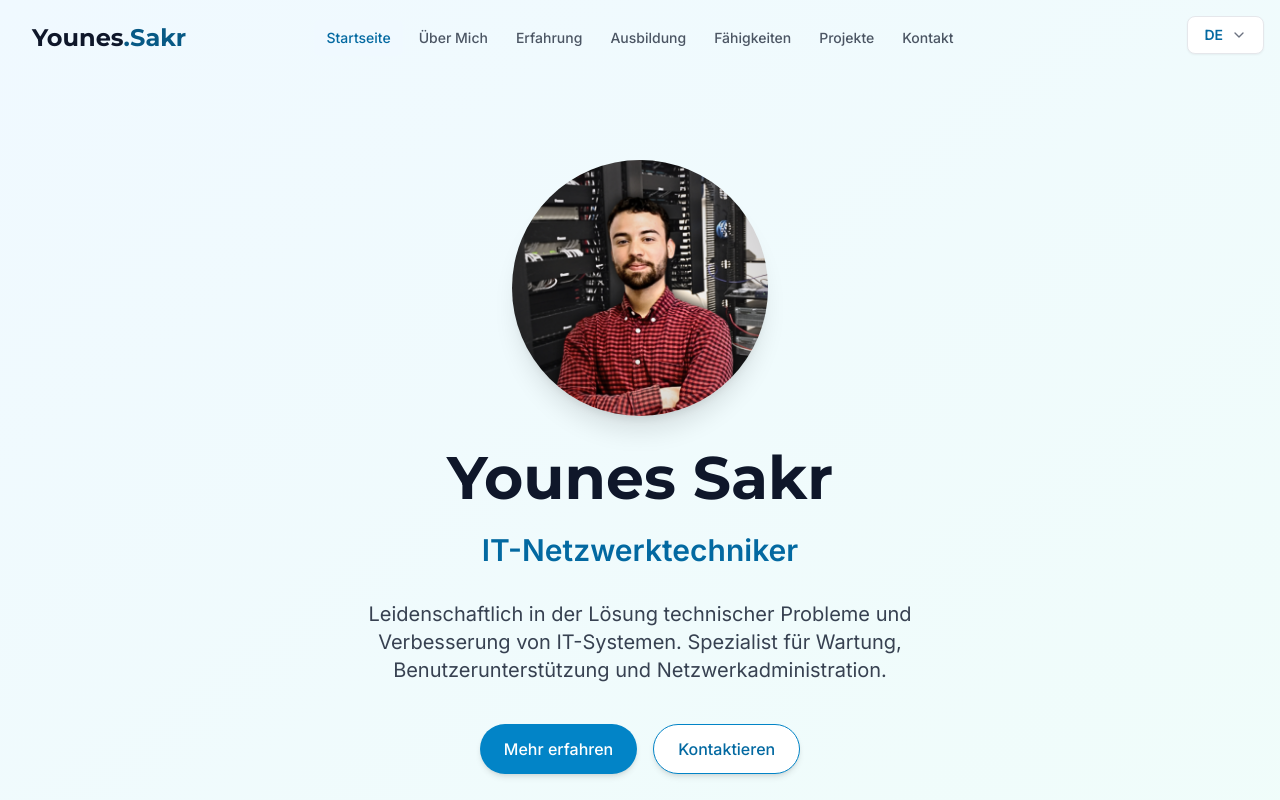
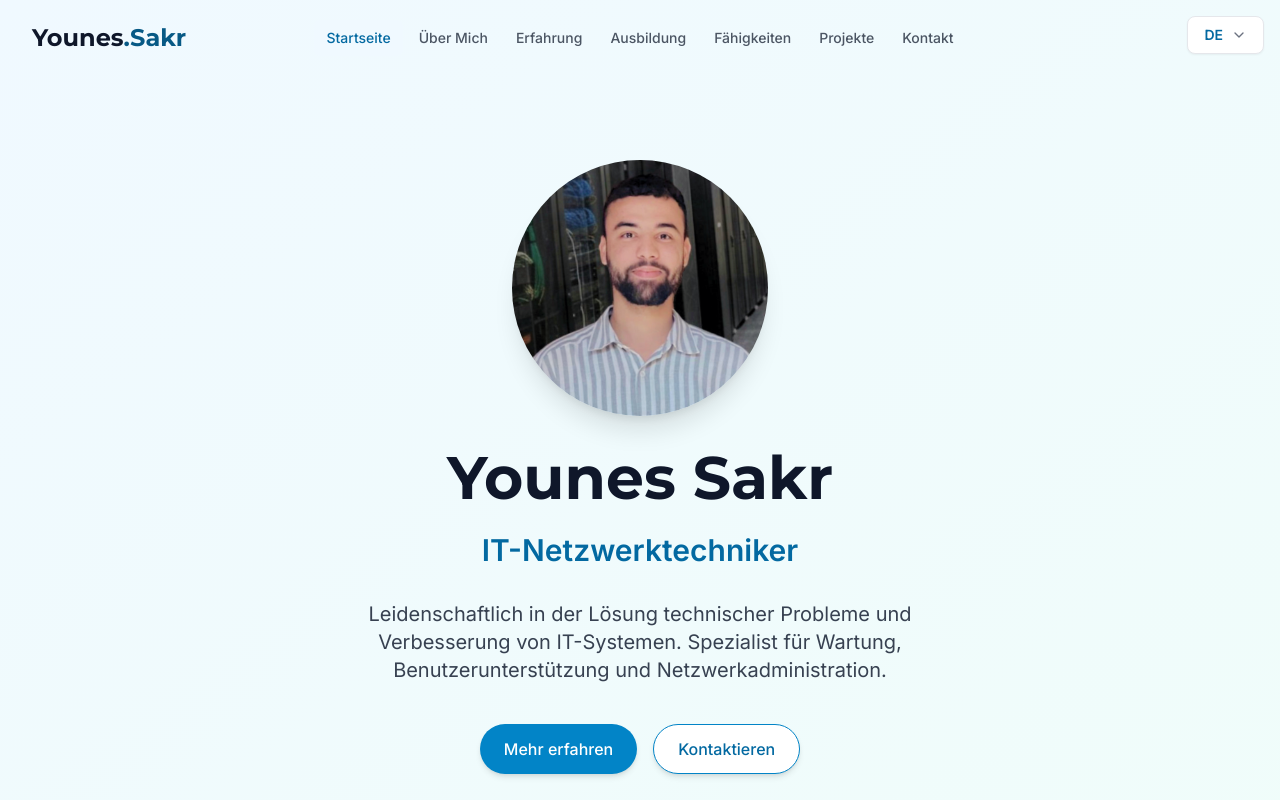
Before and after one commit to Younessakr/Younes.sakr, a React (Vite) app: page / in a window 1280 px wide. Shown: the top 800 px of the page. Built offline with nearby package versions, Linux system fonts and the light colour scheme.

Commit message:
Update website content

```diff
--- a/src/data/imagesData.ts
+++ b/src/data/imagesData.ts
@@ -1,7 +1,7 @@
 // All image URLs stored here for easy management and control
 
 export const profileImages = {
-  hero: "/MEE.png", // 📸 PROFILE IMAGE: Replace with your profile photo (recommended: 400x400px)
+  hero: "/MEE.PNG", // 📸 PROFILE IMAGE: Replace with your profile photo (recommended: 400x400px)
   // Add more profile images here as needed
 };
 
```
Also changed, not shown: public/MEE.png.
